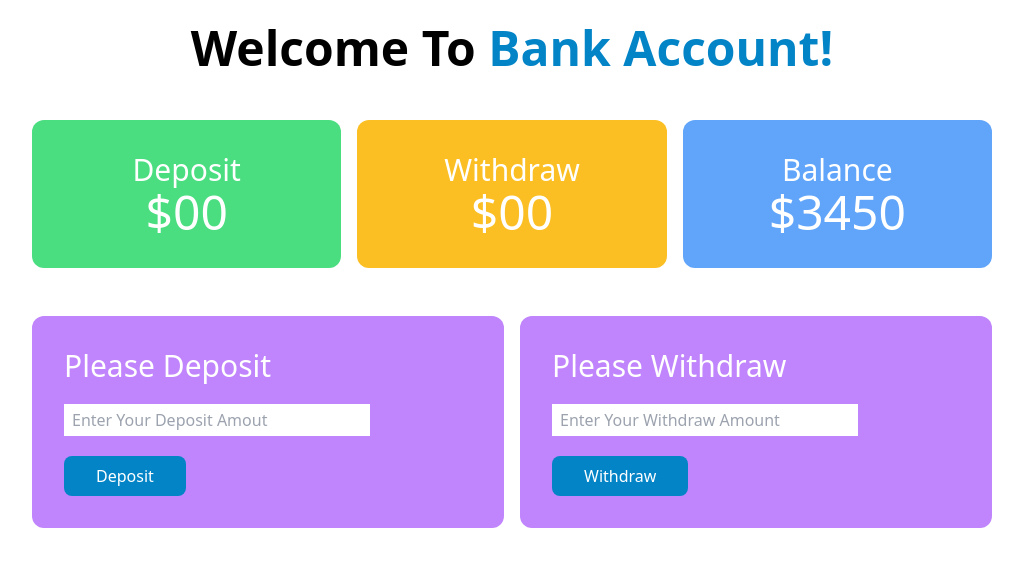
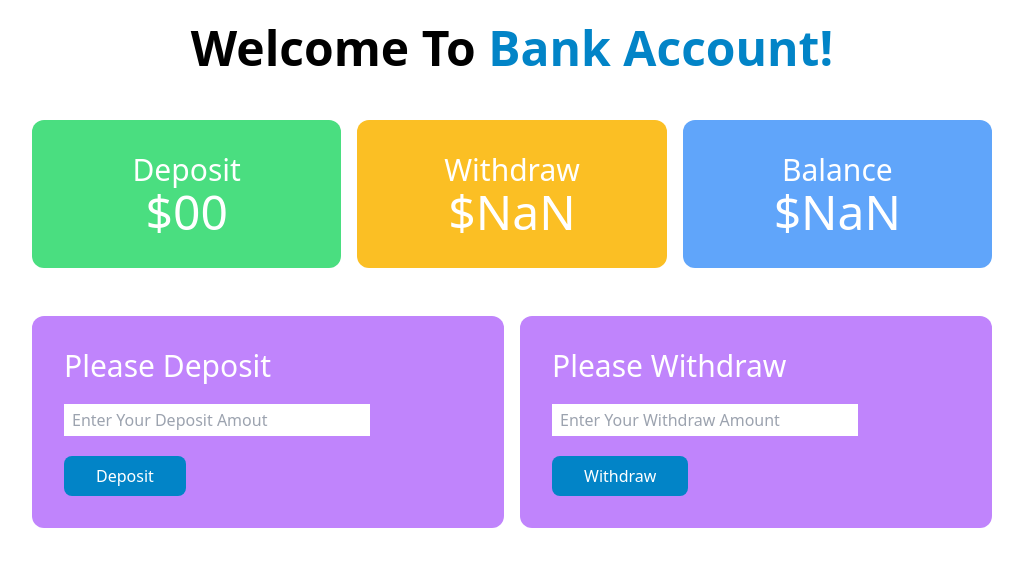
Before and after one commit to sakibmahbub/DOM-Bank-Website, a plain HTML site: page bank.html in a window 1280 px wide. Both pictures are taken after a click on the button "Withdraw". Shown: the whole page, without its empty margins (128-1151 px from the left). Drawn offline with nearby package versions, Linux system fonts and the light colour scheme.

Commit message:
completed bank withdraw functionality using js

```diff
--- a/bank.html
+++ b/bank.html
@@ -71,5 +71,6 @@
       </section>
     </main>
     <script src="js/deposit.js"></script>
+    <script src="js/withdraw.js"></script>
   </body>
 </html>
--- /dev/null
+++ b/js/withdraw.js
@@ -0,0 +1,26 @@
+/**
+ * 1. Add event handler to the withdraw button
+ * 2. Get the withdraw input amount from the input field
+ */
+
+document.getElementById("btn-withdraw").addEventListener("click", function () {
+  const withdrawField = document.getElementById("withdraw-field");
+  const newWithdrawAmountStr = withdrawField.value;
+  const newWithdrawAmount = parseFloat(newWithdrawAmountStr);
+
+  const withdrawTotalElement = document.getElementById("withdraw-total");
+  const previousWithdrawTotalStr = withdrawTotalElement.innerText;
+  const previousWithdrawTotal = parseFloat(previousWithdrawTotalStr);
+
+  const currentWithdrawAmount = previousWithdrawTotal + newWithdrawAmount;
+  withdrawTotalElement.innerText = currentWithdrawAmount;
+
+  const previousTotalElement = document.getElementById("current-total");
+  const previousTotalStr = previousTotalElement.innerText;
+  const previousTotal = parseFloat(previousTotalStr);
+
+  const currentTotalAmount = previousTotal - newWithdrawAmount;
+  previousTotalElement.innerText = currentTotalAmount;
+
+  withdrawField.value = "";
+});
```
